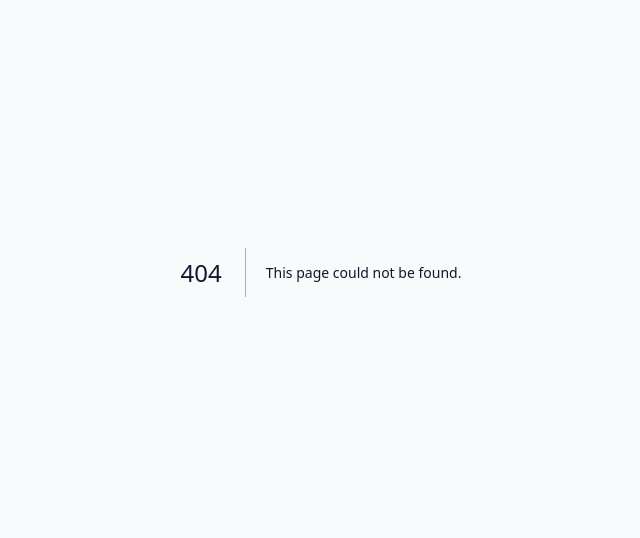
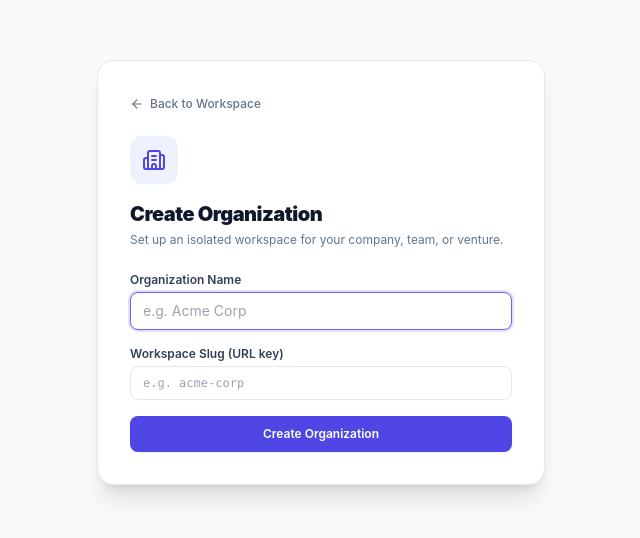
Before and after one commit to vbhvx/Fellow, a Next.js app: page /organizations/new in a window 1280 px wide. Before the commit this address had no page. Shown: the part 128-666 px from the top of the page, without its empty margins (319-959 px from the left). Built offline with nearby package versions, Linux system fonts and the light colour scheme.

Commit message:
Add new organization page

```diff
--- /dev/null
+++ b/src/app/organizations/new/page.tsx
@@ -0,0 +1,106 @@
+'use client';
+
+import React, { useState } from 'react';
+import { useRouter } from 'next/navigation';
+import { Building2, ArrowLeft } from 'lucide-react';
+import Link from 'next/link';
+import { apiRequest } from '@/lib/api-client';
+
+export default function NewOrganizationPage() {
+  const router = useRouter();
+  const [name, setName] = useState('');
+  const [slug, setSlug] = useState('');
+  const [loading, setLoading] = useState(false);
+  const [error, setError] = useState<string | null>(null);
+
+  const handleSubmit = async (e: React.FormEvent) => {
+    e.preventDefault();
+    if (!name.trim()) return;
+
+    setLoading(true);
+    setError(null);
+    try {
+      const res = await apiRequest('/api/v1/organizations', {
+        method: 'POST',
+        body: JSON.stringify({
+          name: name.trim(),
+          slug: slug.trim() || undefined,
+        }),
+      });
+
+      router.push(`/dashboard?org=${res.organization.id}`);
+    } catch (err: any) {
+      setError(err.message || 'Failed to create organization');
+    } finally {
+      setLoading(false);
+    }
+  };
+
+  return (
+    <div className="min-h-screen bg-slate-50 flex items-center justify-center p-4">
+      <div className="bg-white rounded-2xl shadow-xl border border-slate-200 w-full max-w-md p-8">
+        <Link
+          href="/dashboard"
+          className="inline-flex items-center gap-1.5 text-xs text-slate-500 hover:text-slate-800 font-medium mb-6 transition-colors"
+        >
+          <ArrowLeft className="w-3.5 h-3.5" />
+          <span>Back to Workspace</span>
+        </Link>
+
+        <div className="w-12 h-12 rounded-xl bg-indigo-50 text-indigo-600 flex items-center justify-center mb-4">
+          <Building2 className="w-6 h-6" />
+        </div>
+
+        <h1 className="text-xl font-black text-slate-900 tracking-tight">Create Organization</h1>
+        <p className="text-xs text-slate-500 mt-1 mb-6">
+          Set up an isolated workspace for your company, team, or venture.
+        </p>
+
+        {error && (
+          <div className="bg-rose-50 border border-rose-200 p-3 rounded-lg text-rose-700 text-xs font-medium mb-4">
+            {error}
+          </div>
+        )}
+
+        <form onSubmit={handleSubmit} className="space-y-4">
+          <div>
+            <label className="block text-xs font-semibold text-slate-700 mb-1">Organization Name</label>
+            <input
+              type="text"
+              required
+              autoFocus
+              placeholder="e.g. Acme Corp"
+              value={name}
+              onChange={(e) => {
+                setName(e.target.value);
+                if (!slug) {
+                  setSlug(e.target.value.toLowerCase().replace(/[^a-z0-9]+/g, '-').replace(/(^-|-$)/g, ''));
+                }
+              }}
+              className="w-full text-sm border border-slate-200 rounded-lg px-3 py-2 focus:outline-none focus:ring-2 focus:ring-indigo-500/20 focus:border-indigo-500"
+            />
+          </div>
+
+          <div>
+            <label className="block text-xs font-semibold text-slate-700 mb-1">Workspace Slug (URL key)</label>
+            <input
+              type="text"
+              placeholder="e.g. acme-corp"
+              value={slug}
+              onChange={(e) => setSlug(e.target.value)}
+              className="w-full text-xs font-mono border border-slate-200 rounded-lg px-3 py-2 focus:outline-none focus:ring-2 focus:ring-indigo-500/20 focus:border-indigo-500"
+            />
+          </div>
+
+          <button
+            type="submit"
+            disabled={loading}
+            className="w-full mt-2 py-2.5 bg-indigo-600 hover:bg-indigo-700 text-white rounded-lg text-xs font-semibold shadow-sm transition-colors disabled:opacity-50"
+          >
+            {loading ? 'Creating...' : 'Create Organization'}
+          </button>
+        </form>
+      </div>
+    </div>
+  );
+}
```
